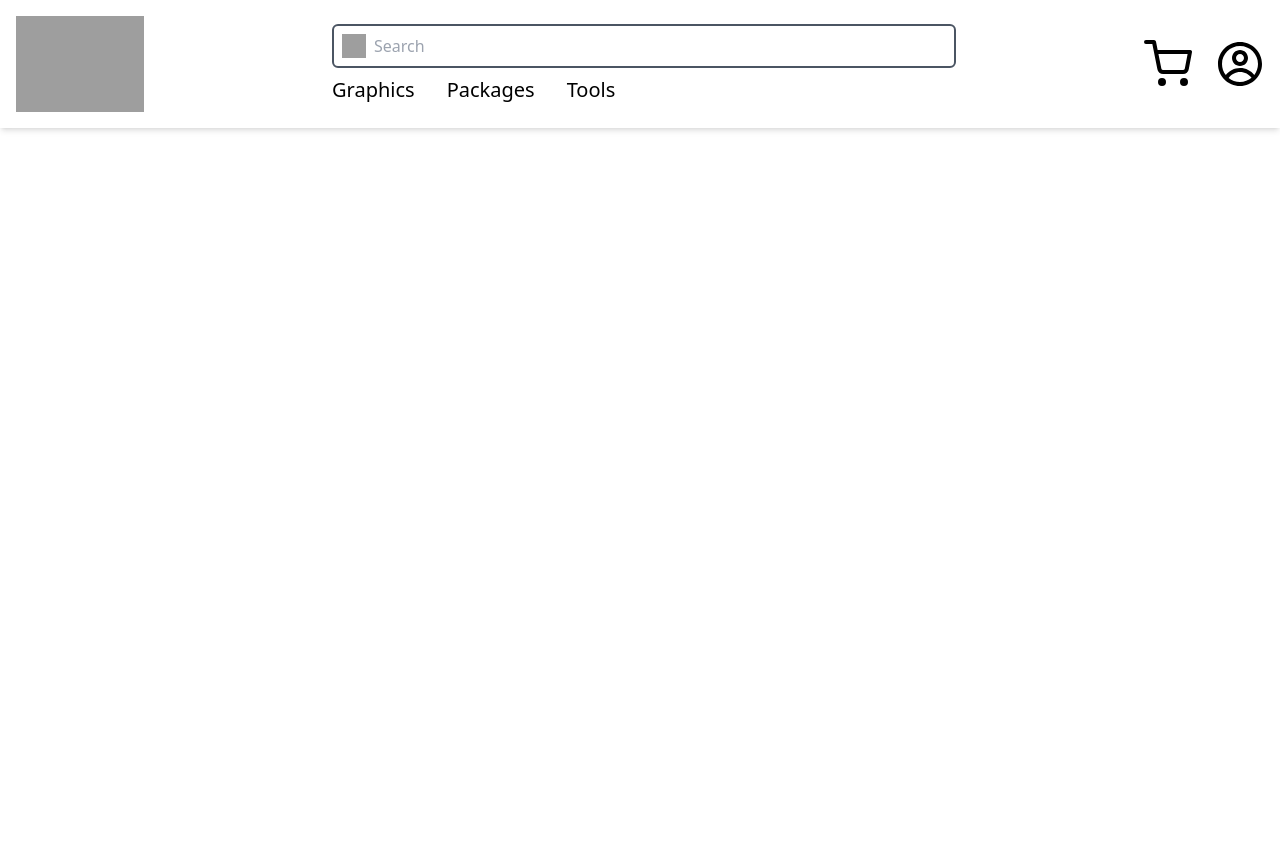
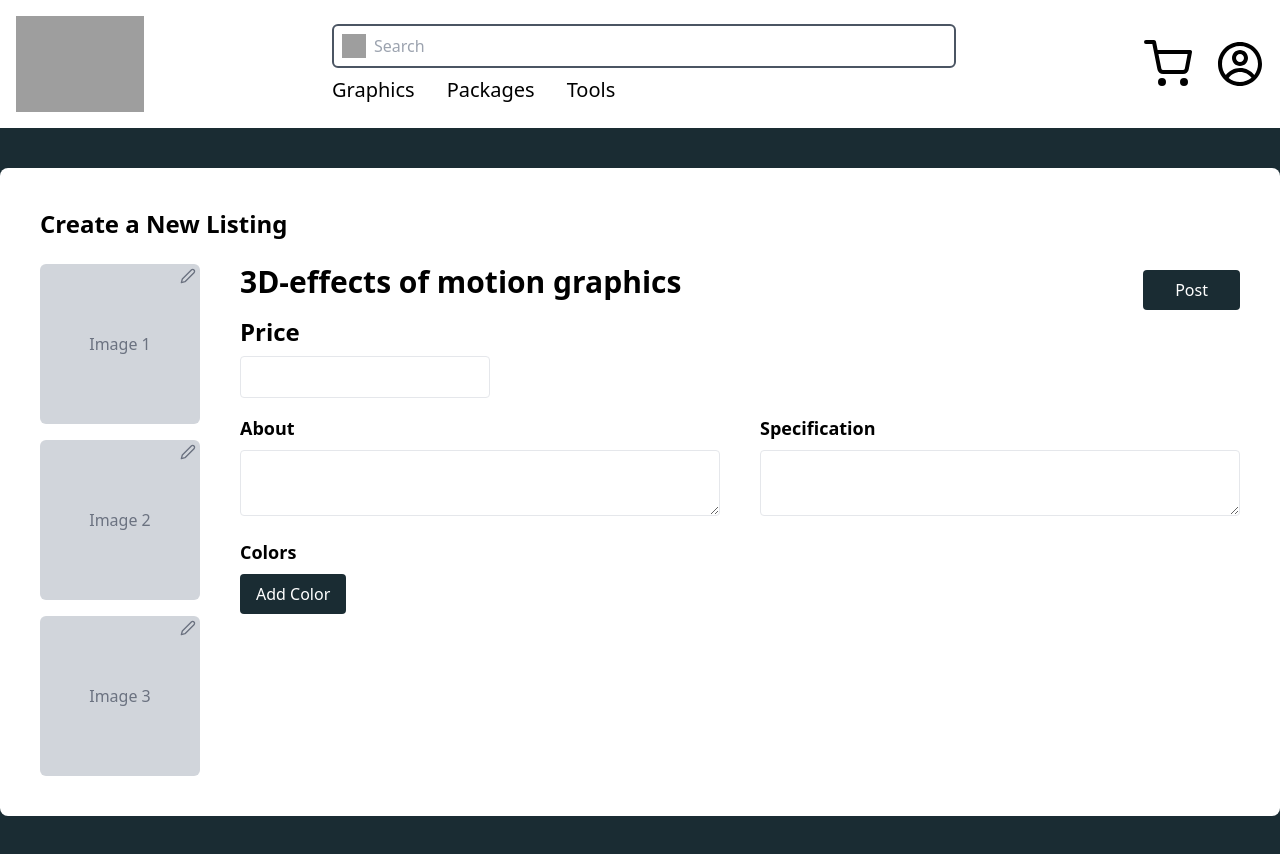
Before and after one commit to MarcusTob/agile-project, a React (Create React App) app in the folder vizrt-marketplace/: page /sellingUpload in a window 1280 px wide. Shown: the top 854 px of the page. Before the commit the page ends 800 px from the top, so only its background shows below. Built offline with nearby package versions, Linux system fonts and the light colour scheme; grey boxes are pictures that could not be loaded.

Commit message:
Selling/Upload

```diff
--- a/vizrt-marketplace/src/App.js
+++ b/vizrt-marketplace/src/App.js
@@ -6,6 +6,7 @@ import ProductPage from './pages/ProductPage';
 import ShoppingCart from './pages/ShoppingCart';
 import PackagesListPage from './pages/PackagesListPage';
 import PackagePage from './pages/PackagePage';
+import SellingUploadPage from './pages/SellingUploadPage';
 import { BrowserRouter, Route, Routes } from "react-router-dom";
 import RegisterUser from './pages/RegisterUser';
 import Login from './pages/Login';
@@ -26,6 +27,7 @@ function App() {
           <Route path="/registeruser" element={<RegisterUser />} />
           <Route path="/login" element={<Login />} />
           <Route path="/tools" element={<Tools/>} />
+          <Route path="/sellingUpload" element={<SellingUploadPage/>} />
         </Routes>
       </BrowserRouter>
     </div>
--- /dev/null
+++ b/vizrt-marketplace/src/components/SellingUpload.js
@@ -0,0 +1,188 @@
+import React, { useState } from 'react';
+import { FiEdit2, FiTrash2 } from 'react-icons/fi';
+
+const SellingUpload = () => {
+  // State for images, details, and colors
+  const [images, setImages] = useState([null, null, null]);
+  const [details, setDetails] = useState({ listing: '', price: '', about: '', specification: '' });
+  const [colors, setColors] = useState([]);
+
+  // Function to handle image upload
+  const handleImageChange = (e, index) => {
+    const files = e.target.files;
+    if (files && files[0]) {
+      const newImages = [...images];
+      newImages[index] = URL.createObjectURL(files[0]);
+      setImages(newImages);
+    }
+  };
+
+  // Function to handle input change for details
+  const handleInputChange = (e) => {
+    const { name, value } = e.target;
+    setDetails({ ...details, [name]: value });
+  };
+
+  // Function to delete an image
+  const handleDeleteImage = (index) => {
+    const newImages = [...images];
+    newImages[index] = null;
+    setImages(newImages);
+  };
+
+  // Function to delete a detail price, about, specification
+  const handleDeleteDetail = (field) => {
+    setDetails({ ...details, [field]: '' });
+  };
+
+  // Function to add a new color
+  const handleAddColor = () => {
+    setColors([...colors, '#000000']);
+  };
+
+  // Function to handle color change
+  const handleColorChange = (color, index) => {
+    const newColors = [...colors];
+    newColors[index] = color;
+    setColors(newColors);
+  };
+
+  // Function to delete a color
+  const handleDeleteColor = (index) => {
+    const newColors = [...colors];
+    newColors.splice(index, 1);
+    setColors(newColors);
+  };
+
+  // Function to handle hex code change
+  const handleHexCodeChange = (e, index) => {
+    const newColors = [...colors];
+    newColors[index] = e.target.value;
+    setColors(newColors);
+  };
+
+  return (
+    <div className="bg-brandBg min-h-screen flex flex-col items-center py-10">
+      <div className="bg-white p-10 w-full rounded-lg max-w-7xl">
+        {/* Header */}
+        <h1 className="text-2xl font-bold mb-6">Create a New Listing</h1>
+        <div className="flex">
+          {/* Image Uploads */}
+          <div className="flex flex-col items-center space-y-4">
+            {/* Display image previews */}
+            {images.map((image, index) => (
+              <div key={index} className="relative w-40 h-40 bg-gray-300 rounded-md overflow-hidden">
+                {image ? (
+                  <img src={image} alt={`Preview ${index + 1}`} className="w-full h-full object-cover" />
+                ) : (
+                  <span className="text-gray-500 flex items-center justify-center w-full h-full">Image {index + 1}</span>
+                )}
+                {/* Edit image button */}
+                <label className="absolute top-0 right-0 m-1 cursor-pointer text-gray-500">
+                  <FiEdit2 />
+                  <input type="file" className="hidden" onChange={(e) => handleImageChange(e, index)} />
+                </label>
+                {/* Delete image button */}
+                {image && (
+                  <button className="absolute top-0 left-0 m-1 text-gray-500" onClick={() => handleDeleteImage(index)}>
+                    <FiTrash2 />
+                  </button>
+                )}
+              </div>
+            ))}
+          </div>
+          {/* Details Inputs */}
+          <div className="flex flex-col ml-10 w-full">
+            <div className="flex items-center justify-between">
+              <h1 className="text-3xl font-bold mb-4">3D-effects of motion graphics</h1>
+              <button className="bg-brandBg text-white px-8 py-2 rounded">Post</button>
+            </div>
+            {/* Price Input */}
+            <div className="mb-4 w-1/4">
+              <label className="block text-2xl font-semibold mb-2">Price</label>
+              <input
+                type="text"
+                name="price"
+                value={details.price}
+                onChange={handleInputChange}
+                className="w-full p-2 border rounded"
+              />
+              {/* Delete price button */}
+              {details.price && (
+                <button className="mt-2 text-gray-500" onClick={() => handleDeleteDetail('price')}>
+                  <FiTrash2 />
+                </button>
+              )}
+            </div>
+            {/* About and Specification Inputs */}
+            <div className="flex space-x-10 mb-4">
+              <div className="flex-1">
+                <h3 className="text-lg font-bold mb-2">About</h3>
+                <textarea
+                  name="about"
+                  value={details.about}
+                  onChange={handleInputChange}
+                  className="w-full p-2 border rounded"
+                />
+                {/* Delete about button */}
+                {details.about && (
+                  <button className="mt-2 text-gray-500" onClick={() => handleDeleteDetail('about')}>
+                    <FiTrash2 />
+                  </button>
+                )}
+              </div>
+              <div className="flex-1">
+                <h3 className="text-lg font-bold mb-2">Specification</h3>
+                <textarea
+                  name="specification"
+                  value={details.specification}
+                  onChange={handleInputChange}
+                  className="w-full p-2 border rounded"
+                />
+                {/* Delete specification button */}
+                {details.specification && (
+                  <button className="mt-2 text-gray-500" onClick={() => handleDeleteDetail('specification')}>
+                    <FiTrash2 />
+                  </button>
+                )}
+              </div>
+            </div>
+            {/* Color Inputs */}
+            <div className="mb-4">
+              <h3 className="text-lg font-bold mb-2">Colors</h3>
+              <div className="flex flex-wrap items-center">
+                {/* Color picker and hex code input */}
+                {colors.map((color, index) => (
+                  <div key={index} className="relative flex items-center mr-4 mb-4">
+                    <input
+                      type="color"
+                      value={color}
+                      onChange={(e) => handleColorChange(e.target.value, index)}
+                      className="w-10 h-10"
+                    />
+                    <input
+                      type="text"
+                      value={color}
+                      onChange={(e) => handleHexCodeChange(e, index)}
+                      className="ml-2 p-1 border rounded w-24"
+                    />
+                    {/* Delete color button */}
+                    <button className="ml-2 text-gray-500" onClick={() => handleDeleteColor(index)}>
+                      <FiTrash2 />
+                    </button>
+                  </div>
+                ))}
+                {/* Add color button */}
+                <button className="bg-brandBg text-white px-4 py-2 rounded" onClick={handleAddColor}>
+                  Add Color
+                </button>
+                </div>
+             </div>
+            </div>
+          </div>
+        </div>
+    </div>
+  );
+};
+
+export default SellingUpload;
--- /dev/null
+++ b/vizrt-marketplace/src/pages/SellingUploadPage.js
@@ -0,0 +1,12 @@
+import React from 'react'
+import SellingUpload from '../components/SellingUpload'
+
+const SellingUploadPage = () => {
+  return (
+    <div>
+      <SellingUpload/>
+    </div>
+  )
+}
+
+export default SellingUploadPage
```
